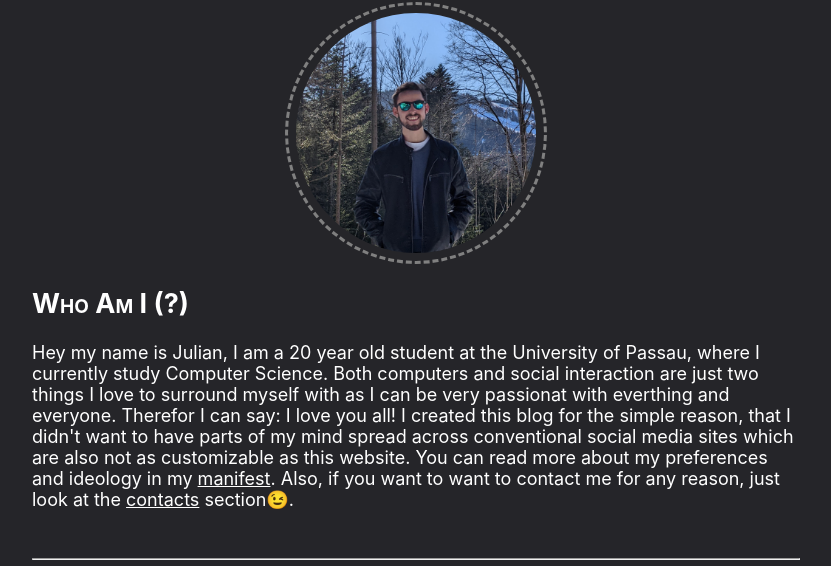
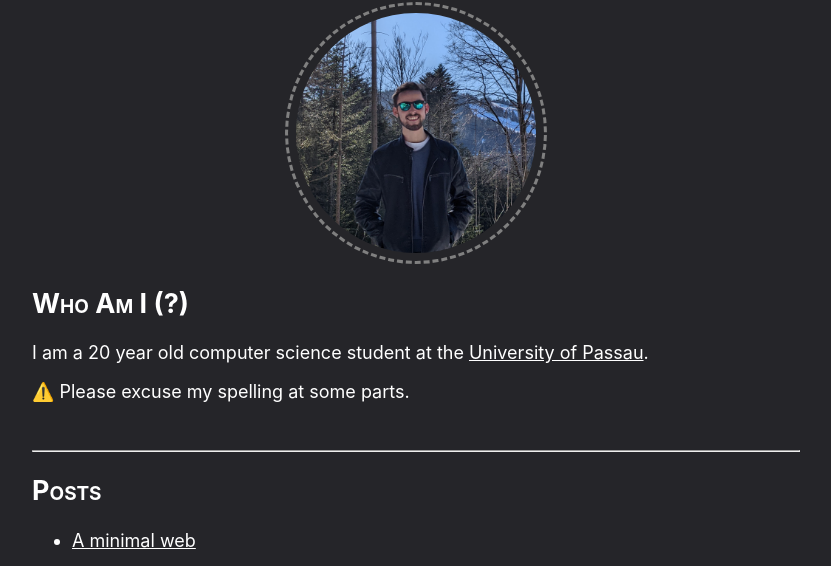
Before and after one commit to TheMrPixelDev/pxlblog, an Eleventy site: page src/index.md in a window 1280 px wide. Shown: the part 191-757 px from the top of the page, without its empty margins (224-1055 px from the left). Built offline with nearby package versions, Linux system fonts and the light colour scheme; Eleventy itself is replaced by a stand-in of ours; files that its build step writes are made by us from their sources.

Commit message:
corrected interduction text

```diff
--- a/src/index.md
+++ b/src/index.md
@@ -7,7 +7,9 @@ layout: "base.njk"
 
 ## Who Am I (?)
 
-Hey my name is Julian, I am a 20 year old student at the University of Passau, where I currently study Computer Science. Both computers and social interaction are just two things I love to surround myself with as I can be very passionat with everthing and everyone. Therefor I can say: I love you all! I created this blog for the simple reason, that I didn't want to have parts of my mind spread across conventional social media sites which are also not as customizable as this website. You can read more about my preferences and ideology in my [manifest](/manifest). Also, if you want to want to contact me for any reason, just look at the [contacts](/contact) section😉.
+I am a 20 year old computer science student at the [University of Passau](https://uni-passau.de).
+
+⚠️ Please excuse my spelling at some parts.
 
 <br>
 
```
